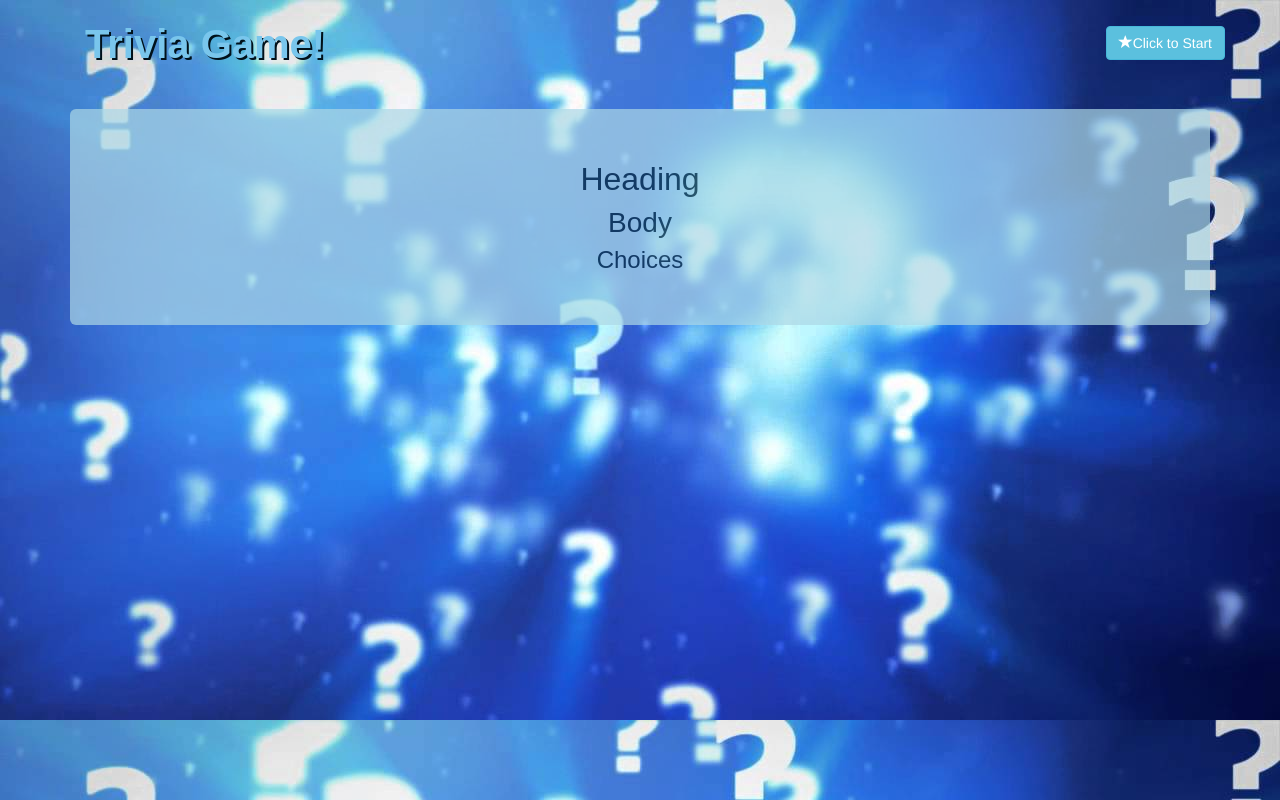
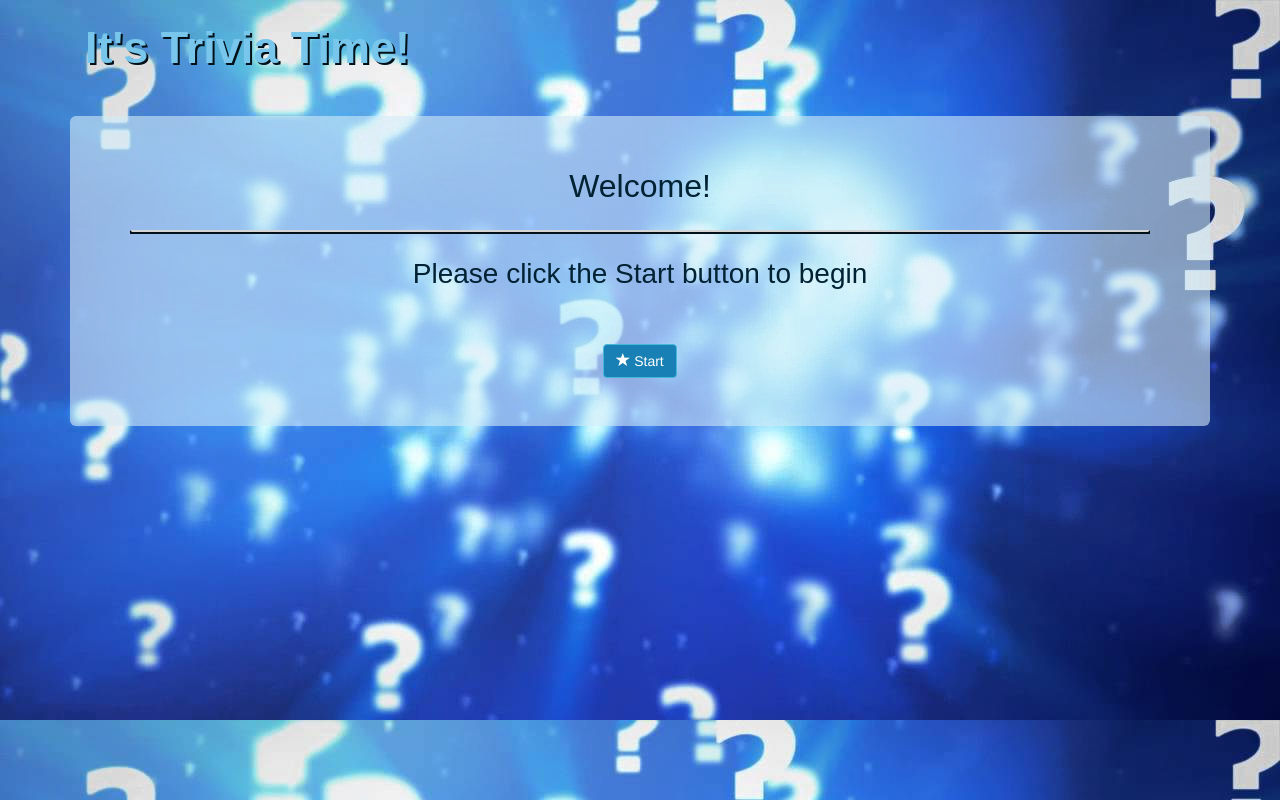
Before and after one commit to natalieike/TriviaGame, a plain HTML site: page index.html in a window 1280 px wide. Drawn offline with nearby package versions, Linux system fonts and the light colour scheme; a web font is replaced by a local one.

Commit message:
Tweak styling

```diff
--- a/assets/css/style.css
+++ b/assets/css/style.css
@@ -2,19 +2,18 @@ body{
 	background-image: url("../images/questionmarks.jpg");
 }
 
-.navbar-btn{
-	margin-top: 25px;
+hr{
+	border: 2px solid #00111a;
 }
 
 .jumbotron{
-	background-color: lightblue;
-	opacity: .7;
+	background-color: rgba(210, 236, 249, .6);
 }
 
 .triviaStylingHeading{
 	font-family: 'Chivo', sans-serif;
 	font-weight: bolder;
-	font-size: 40px;
+	font-size: 45px;
 	color: #79c6ec;
 	text-shadow: 2px 2px #00111a;
 }
@@ -22,6 +21,10 @@ body{
 .triviaStylingBody{
 	font-family: 'Asul', sans-serif;
 	color: #002233;
+}
+
+.btn-info{
+	background-color: #1880b4;
 }
 
 #heading{
@@ -35,3 +38,7 @@ body{
 #choices{
 	font-size: 24px;
 }
+
+#btnHolder{
+	margin-top: 50px;
+}
--- a/index.html
+++ b/index.html
@@ -13,18 +13,19 @@
 	<nav class="navbar">
   	<div class="container">
     	<div class="navbar-header">
-				<p class="navbar-text triviaStylingHeading">Trivia Game!</p>
-    	</div>
-  		<button type="button" class="btn btn-info navbar-btn navbar-right" id="startBtn"><span class="glyphicon glyphicon-star" aria-hidden="true"></span>Click to Start</button>
-  	</div>
+				<p class="navbar-text triviaStylingHeading">It's Trivia Time!</p>
+
 	</nav>
 
 	<div class="container">
 		<div class="jumbotron text-center">
-			<div class="triviaStylingBody" id="heading">Heading</div>
-			<div class="triviaStylingBody" id="body">Body</div>
-			<div class="triviaStylingBody" id="choices">Choices</div>
-
+			<div class="triviaStylingBody" id="heading">Welcome!</div>
+			<hr>
+			<div class="triviaStylingBody" id="body">Please click the Start button to begin</div>
+			<div class="triviaStylingBody" id="choices"></div>
+  		<div id="btnHolder">
+  			<button type="button" class="btn btn-info" id="startBtn"><span class="glyphicon glyphicon-star" aria-hidden="true"></span> Start</button>
+  		</div>
 		</div> <!--/Jumbotron-->
 
 
```
